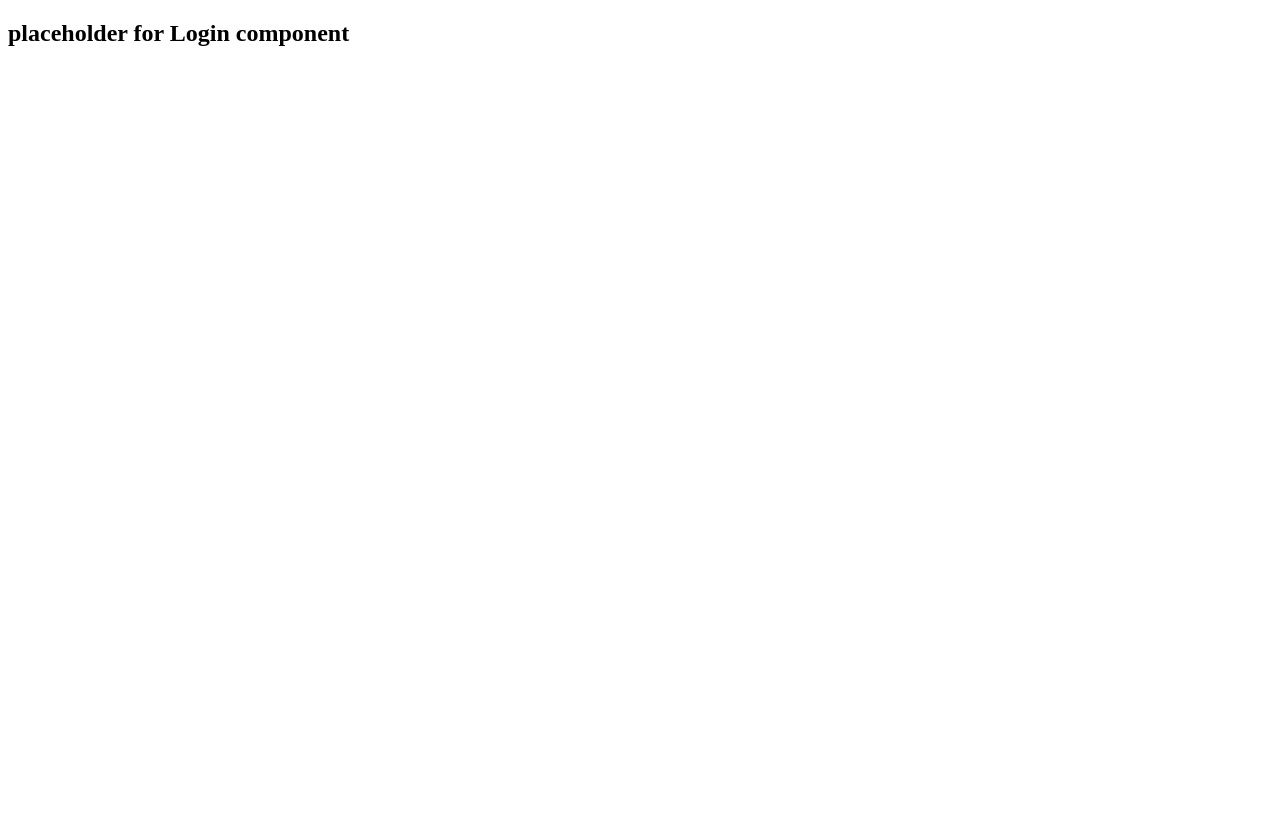
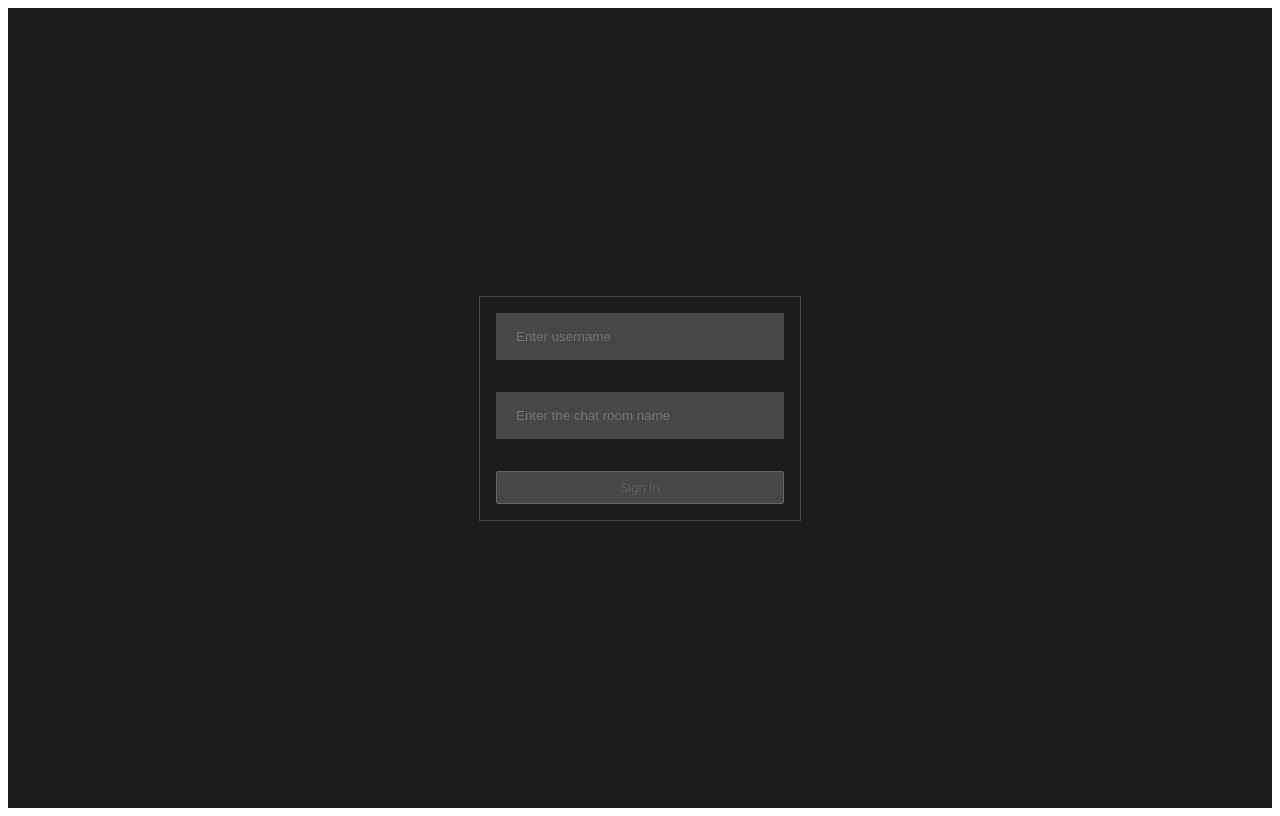
Before and after one commit to sahiljohari/messenger-app, a React (Create React App) app in the folder client/: page / in a window 1280 px wide. Built offline with nearby package versions, Linux system fonts and the light colour scheme.

Commit message:
Login form setup

```diff
--- a/client/package.json
+++ b/client/package.json
@@ -3,6 +3,7 @@
   "version": "0.1.0",
   "private": true,
   "dependencies": {
+    "classnames": "^2.2.6",
     "query-string": "^6.11.1",
     "react": "^16.13.1",
     "react-dom": "^16.13.1",
--- a/client/src/App.js
+++ b/client/src/App.js
@@ -1,13 +1,19 @@
 import React from "react";
-import { BrowserRouter as Router, Route } from "react-router-dom";
+import { BrowserRouter as Router, Route, Switch } from "react-router-dom";
+import styles from "./App.module.css";
 import Login from "./components/Login/Login";
 import Chat from "./components/Chat/Chat";
+import { clientUrls } from "./clientUrls";
 
 const App = () => (
-  <Router>
-    <Route path="/" exact component={Login} />
-    <Route path="/chat" exact component={Chat} />
-  </Router>
+  <div className={styles.root}>
+    <Router>
+      <Switch>
+        <Route path={clientUrls.root} exact component={Login} />
+        <Route path={clientUrls.chat} exact component={Chat} />
+      </Switch>
+    </Router>
+  </div>
 );
 
 export default App;
--- /dev/null
+++ b/client/src/App.module.css
@@ -0,0 +1,8 @@
+.root {
+  display: flex;
+  justify-content: center;
+  text-align: center;
+  align-items: center;
+  height: 100vh;
+  background-color: #1c1c1c;
+}
--- /dev/null
+++ b/client/src/clientUrls.js
@@ -0,0 +1,20 @@
+import {
+  REGEX_ANY_TRAILING_SLASHES,
+  REGEX_ANY_LEADING_SLASHES,
+  REGEX_DUPLICATE_SLASHES
+} from "./constants";
+
+const buildUrlPath = (rootPath, childPath) => {
+  return `${rootPath}${childPath}`
+    .replace(REGEX_ANY_TRAILING_SLASHES, "")
+    .replace(REGEX_ANY_LEADING_SLASHES, "/")
+    .replace(REGEX_DUPLICATE_SLASHES, "/");
+};
+
+const urls = {};
+
+urls.root = "/";
+urls.forbidden = "/forbidden";
+urls.chat = buildUrlPath(urls.root, "/chat");
+
+export const clientUrls = urls;
--- a/client/src/components/Login/Login.js
+++ b/client/src/components/Login/Login.js
@@ -1,7 +1,66 @@
-import React from "react";
+import React, { useState } from "react";
+import { Link } from "react-router-dom";
+import cx from "classnames";
+import styles from "./Login.module.css";
+
+import TextInput from "../common/TextInput/TextInput";
+import { clientUrls } from "../../clientUrls";
 
 const Login = () => {
-  return <h2>placeholder for Login component</h2>;
+  const [username, setUsername] = useState("");
+  const [chatRoom, setChatRoom] = useState("");
+
+  const formComponents = [
+    {
+      value: username,
+      placeholder: "Enter username",
+      onChange: e => setUsername(e.target.value)
+    },
+    {
+      value: chatRoom,
+      placeholder: "Enter the chat room name",
+      onChange: e => setChatRoom(e.target.value)
+    }
+  ];
+
+  const renderForm = formComponentOptions => {
+    return formComponentOptions.map((element, i) => {
+      const { type, ...others } = element;
+      const FormField = type ? type : TextInput;
+      return <FormField key={i} {...others} />;
+    });
+  };
+
+  const clearForm = () => {
+    setUsername("");
+    setChatRoom("");
+  };
+
+  const isValid = !!username && !!chatRoom;
+
+  return (
+    <div className={styles.root}>
+      <>
+        {renderForm(formComponents)}
+        <Link
+          to={`${clientUrls.chat}?username=${username}&chatroom=${chatRoom}`}
+        >
+          <button
+            onClick={clearForm}
+            disabled={!isValid}
+            className={
+              isValid
+                ? styles.submitButton
+                : cx(styles.submitButton, styles.submitButtonDisabled)
+            }
+            type="submit"
+          >
+            Sign In
+          </button>
+        </Link>
+      </>
+    </div>
+  );
 };
 
 export default Login;
--- /dev/null
+++ b/client/src/components/Login/Login.module.css
@@ -0,0 +1,45 @@
+.root {
+  display: flex;
+  flex-direction: column;
+  place-content: space-evenly;
+  min-width: 20rem;
+  border: solid 1px #474747;
+}
+
+.submitButton {
+  width: 18rem;
+  display: inline-block;
+  padding: 0.5rem;
+  border: 0.1rem solid #ffffff;
+  margin: 1rem 0;
+  border-radius: 0.12rem;
+  box-sizing: border-box;
+  text-decoration: none;
+  font-family: "Roboto", sans-serif;
+  font-weight: 300;
+  color: #ffffff;
+  background: none;
+  text-align: center;
+  transition: all 0.2s;
+}
+.submitButton:hover:enabled {
+  color: #000000;
+  background-color: #ffffff;
+}
+.submitButton:focus,
+.submitButton:visited {
+  outline: none;
+}
+
+.submitButtonDisabled {
+  background: #474747;
+  border: 0.1rem solid #666666;
+  color: #666666;
+}
+
+@media all and (max-width: 30rem) {
+  .submitButton {
+    display: block;
+    margin: 0.5rem auto;
+  }
+}
--- /dev/null
+++ b/client/src/components/common/TextInput/TextInput.js
@@ -0,0 +1,8 @@
+import React from "react";
+import styles from "./TextInput.module.css";
+
+const TextInput = props => {
+  return <input className={styles.root} {...props} />;
+};
+
+export default TextInput;
--- /dev/null
+++ b/client/src/components/common/TextInput/TextInput.module.css
@@ -0,0 +1,7 @@
+.root {
+  margin: 1rem;
+  padding: 1rem 1.25rem;
+  background: #474747;
+  border: none;
+  color: #c3c3c3;
+}
--- /dev/null
+++ b/client/src/constants.js
@@ -0,0 +1,8 @@
+// match trailing slashes on url
+export const REGEX_ANY_TRAILING_SLASHES = /\/*$/g;
+
+// match leading slashes on url
+export const REGEX_ANY_LEADING_SLASHES = /^\/*/g;
+
+// match duplicate slashes on url
+export const REGEX_DUPLICATE_SLASHES = /\/{2,}/g;
```
Also changed, not shown: 1 other file (tests, documents, lock files or other folders).
